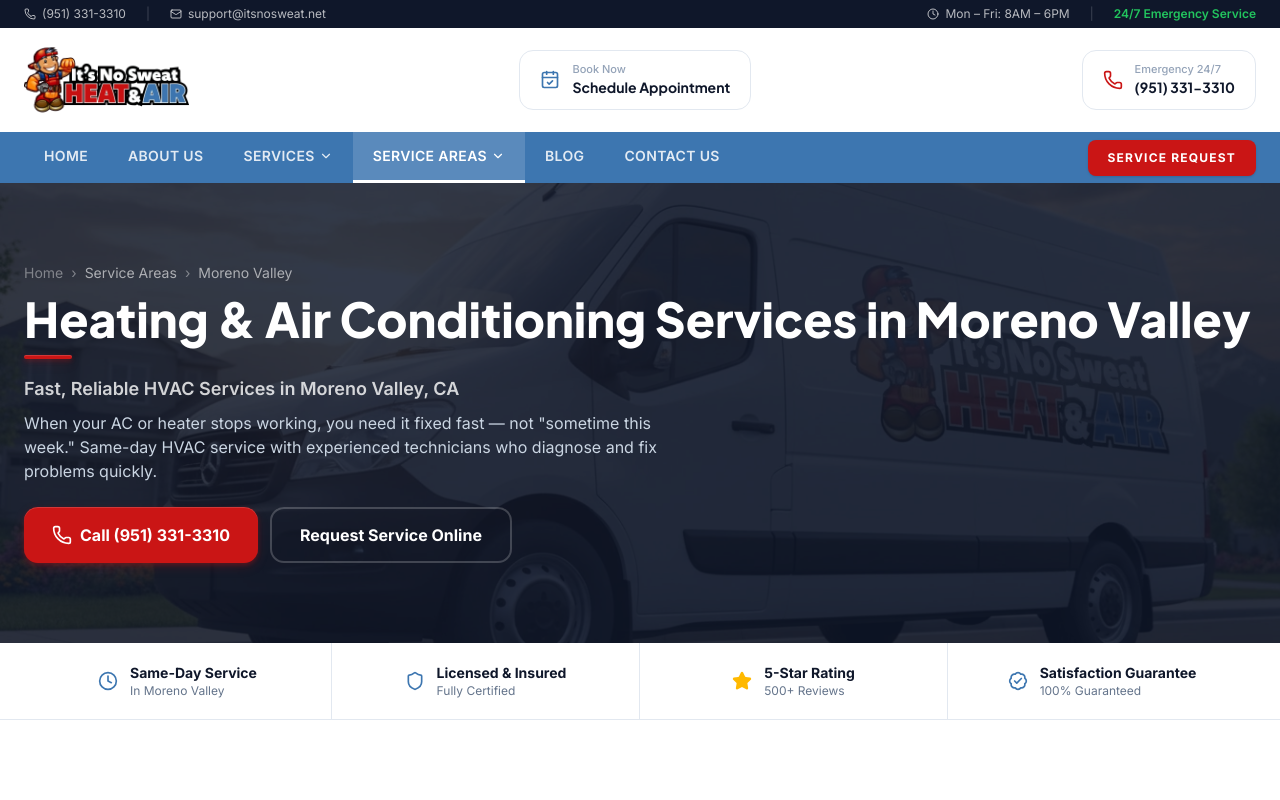
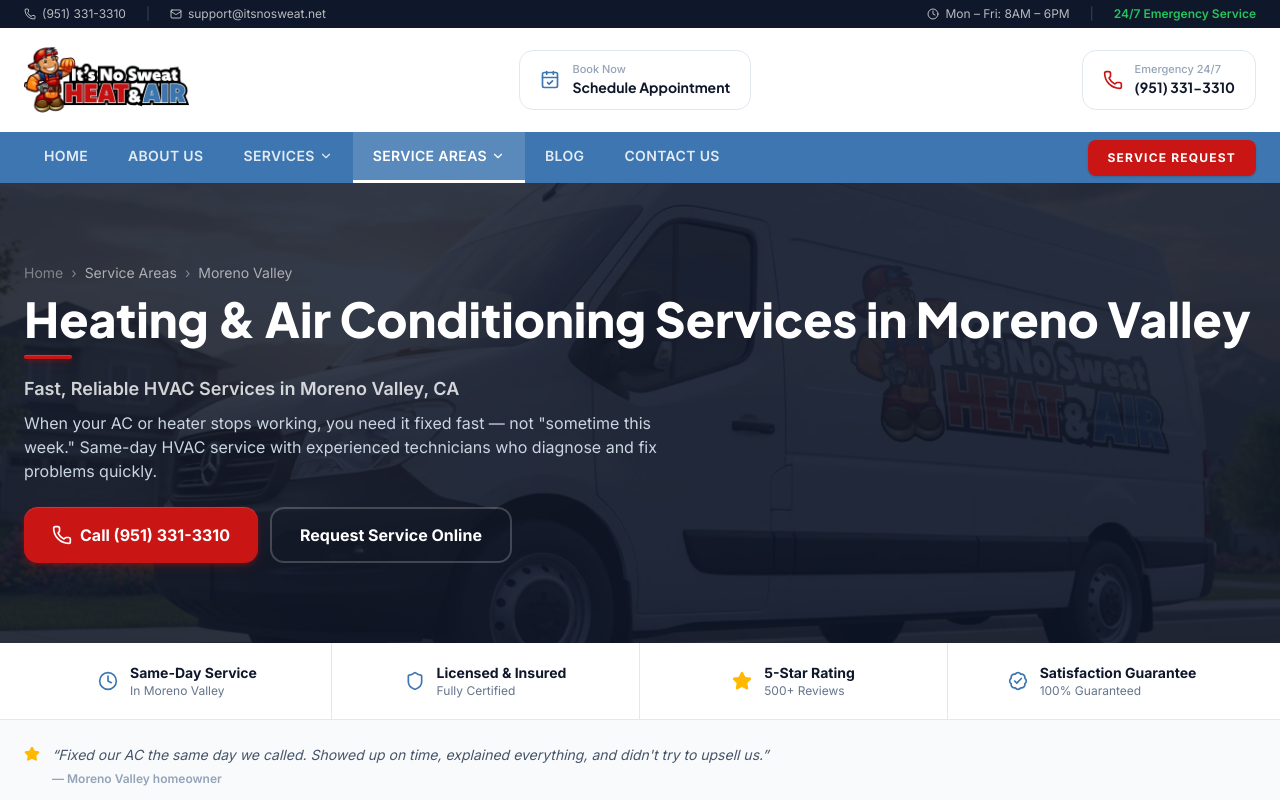
Before and after one commit to tdmgmrkt-arch/nosweat, a Next.js app: page /service-areas/moreno-valley in a window 1280 px wide. Shown: the top 800 px of the page. Built offline with nearby package versions, Linux system fonts and the light colour scheme.

Commit message:
city page fine tuning 2

```diff
--- a/src/app/service-areas/[city]/page.tsx
+++ b/src/app/service-areas/[city]/page.tsx
@@ -58,6 +58,32 @@
   "murrieta": "A", "temecula": "B",
 };
 
+function getTestimonial(variation: "A" | "B" | "C" | "D", cityName: string) {
+  switch (variation) {
+    case "A":
+      return { quote: "Fixed our AC the same day we called. Showed up on time, explained everything, and didn't try to upsell us.", attribution: `${cityName} homeowner` };
+    case "B":
+      return { quote: "Honest, fast, and professional. They diagnosed the problem in minutes and had it running before lunch.", attribution: "Local customer" };
+    case "C":
+      return { quote: "Our furnace quit on the coldest night of the year. They came out the next morning and had it fixed in one visit.", attribution: `${cityName} resident` };
+    case "D":
+      return { quote: "Best HVAC experience we've had. Fair pricing, clear communication, and the repair has held up perfectly.", attribution: `${cityName} homeowner` };
+  }
+}
+
+function getCtaText(variation: "A" | "B" | "C" | "D", cityName: string) {
+  switch (variation) {
+    case "A":
+      return { midHeading: `Need HVAC service in ${cityName}?`, midSub: "Get your system fixed today — fast response guaranteed.", buttonPrimary: `Call for Same-Day Service`, buttonSecondary: "Schedule Online" };
+    case "B":
+      return { midHeading: `Ready to fix your system in ${cityName}?`, midSub: "Talk to a real person and get a straight answer.", buttonPrimary: `Call Now — No Wait`, buttonSecondary: "Request Service" };
+    case "C":
+      return { midHeading: `HVAC problems in ${cityName}?`, midSub: "We respond the same day with experienced technicians.", buttonPrimary: `Get Help Today`, buttonSecondary: "Book a Visit" };
+    case "D":
+      return { midHeading: `Schedule HVAC service in ${cityName}`, midSub: "No pressure. Just honest recommendations and fast results.", buttonPrimary: `Call for Fast Service`, buttonSecondary: "Request Estimate" };
+  }
+}
+
 function getHeroText(variation: "A" | "B" | "C" | "D", cityName: string) {
   switch (variation) {
     case "A":
@@ -91,6 +117,8 @@
   const { city, content } = page;
   const heroVariation = heroVariationMap[slug] ?? "A";
   const hero = getHeroText(heroVariation, city);
+  const testimonial = getTestimonial(heroVariation, city);
+  const cta = getCtaText(heroVariation, city);
 
   // Lead-in sentences: 4 variations per service, keyed by hero variation
   const leadIns: Record<string, Record<"A" | "B" | "C" | "D", string>> = {
@@ -224,6 +252,23 @@
         </div>
       </section>
 
+      {/* ── TESTIMONIAL SNIPPET ── */}
+      <section className="bg-slate-50 py-6">
+        <div className="mx-auto max-w-7xl px-6">
+          <figure className="flex items-start gap-3">
+            <Star className="mt-0.5 h-4 w-4 shrink-0 fill-amber-400 text-amber-400" />
+            <div>
+              <blockquote className="text-sm italic leading-relaxed text-slate-600">
+                &ldquo;{testimonial.quote}&rdquo;
+              </blockquote>
+              <figcaption className="mt-1 text-xs font-semibold text-slate-400">
+                — {testimonial.attribution}
+              </figcaption>
+            </div>
+          </figure>
+        </div>
+      </section>
+
       {/* ── INTRO + HERO IMAGE ── */}
       <section className="bg-white py-14 lg:py-20">
         <div className="mx-auto max-w-7xl px-6">
@@ -298,15 +343,15 @@
       <section className="bg-navy py-10 sm:py-12">
         <div className="mx-auto flex max-w-7xl flex-col items-center gap-5 px-6 sm:flex-row sm:justify-between">
           <div className="text-center sm:text-left">
-            <p className="font-heading text-xl font-extrabold text-white sm:text-2xl">Need HVAC service in {city}?</p>
-            <p className="mt-1 text-sm text-slate-400">Call now or request service online.</p>
+            <p className="font-heading text-xl font-extrabold text-white sm:text-2xl">{cta.midHeading}</p>
+            <p className="mt-1 text-sm text-slate-400">{cta.midSub}</p>
           </div>
           <div className="flex shrink-0 gap-3">
             <a href={companyInfo.phoneHref} className="inline-flex items-center gap-2 rounded-xl bg-brand-red px-6 py-3 text-sm font-bold text-white transition-all hover:bg-brand-red-dark hover:-translate-y-0.5">
-              <Phone className="h-4 w-4" /> {companyInfo.phone}
+              <Phone className="h-4 w-4" /> {cta.buttonPrimary}
             </a>
             <Link href="/contact-us/" className="inline-flex items-center gap-2 rounded-xl border-2 border-white/20 px-6 py-3 text-sm font-bold text-white transition-all hover:border-white hover:bg-white/10">
-              Request Service
+              {cta.buttonSecondary}
             </Link>
           </div>
         </div>
```
